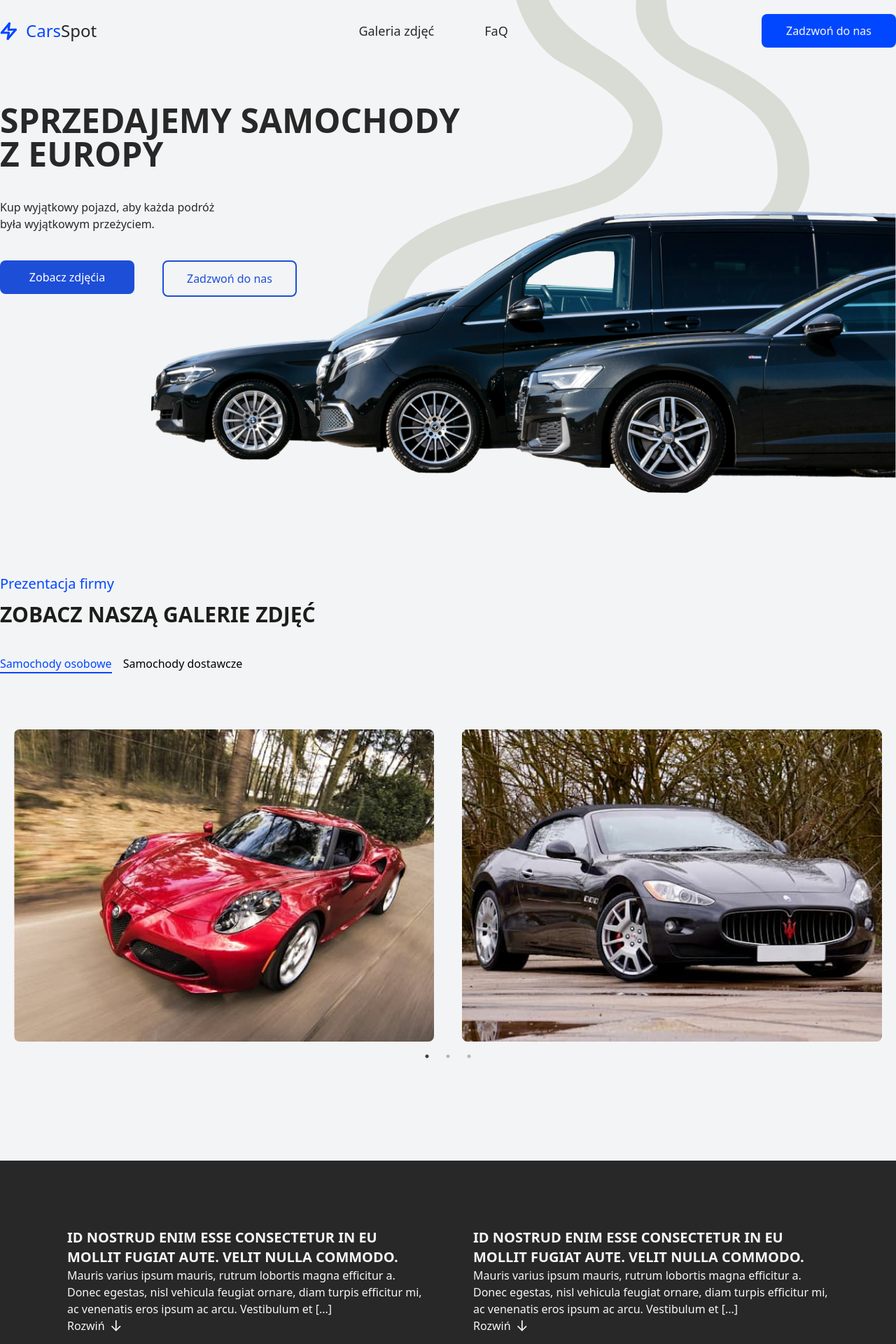
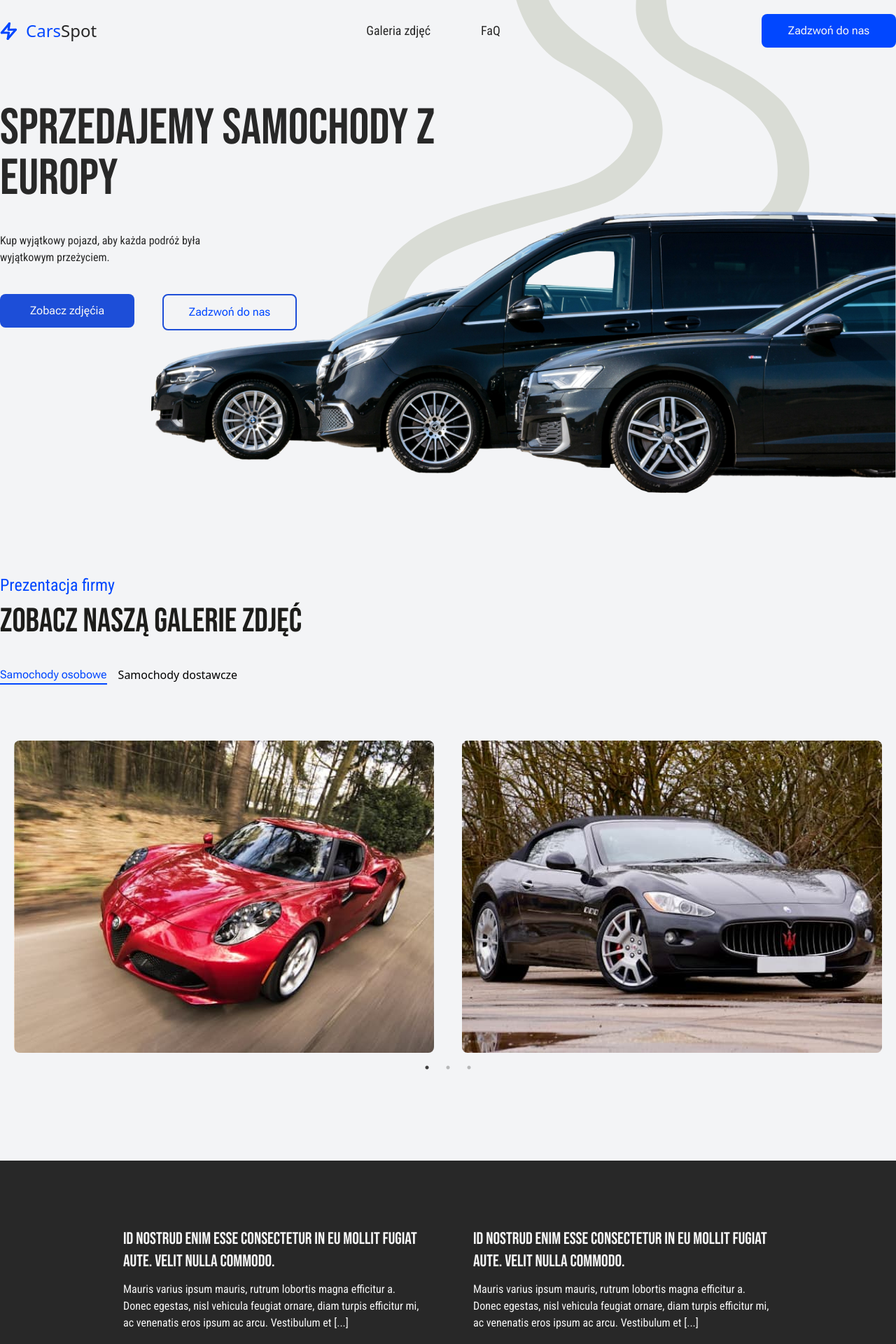
Before and after one commit to KarolinaIvanitska/Cars_Spot, a React (Vite) app: page / in a window 1280 px wide. Shown: the top 1920 px of the page at 70% size. Built offline with nearby package versions, Linux system fonts and the light colour scheme.

Commit message:
Add font-styles

```diff
--- a/index.html
+++ b/index.html
@@ -3,6 +3,12 @@
   <head>
     <meta charset="UTF-8" />
     <link rel="icon" type="image/png" href="./src/images/main-icon.png" />
+    <link rel="preconnect" href="https://fonts.googleapis.com" />
+    <link rel="preconnect" href="https://fonts.gstatic.com" crossorigin />
+    <link
+      href="https://fonts.googleapis.com/css2?family=Bebas+Neue&family=Roboto+Condensed:ital,wght@0,100..900;1,100..900&family=Roboto+Flex:opsz,wght@8..144,100..1000&display=swap"
+      rel="stylesheet"
+    />
     <meta name="viewport" content="width=device-width, initial-scale=1.0" />
     <title>CarsSpot</title>
   </head>
--- a/src/components/Footer/Footer.jsx
+++ b/src/components/Footer/Footer.jsx
@@ -1,7 +1,7 @@
 const Footer = () => {
   return (
-    <footer className="bg-text-color border-t-2 border-background-color">
-      <div className="flex justify-between p-10">
+    <footer className="bg-text-color  border-background-color border-t-2">
+      <div className="flex justify-between  pt-8 pb-8 pr-40 pl-40">
         <a href="/" className="text-background-color">
           Cars Spot
         </a>
--- a/src/components/Headers_presentation/Headers_presentation.jsx
+++ b/src/components/Headers_presentation/Headers_presentation.jsx
@@ -8,9 +8,11 @@ const Headers_presentation = () => {
     setSelectedCarType(type);
   };
   return (
-    <section className="h-[678px] mb-40">
-      <h1 className="text-xl text-logo-color mb-3">Prezentacja firmy</h1>
-      <h2 className="text-3xl font-bold uppercase text-start max-w-2xl text-text-color-2 mb-10">
+    <section id="gallery" className="h-[678px] mb-40">
+      <h1 className="text-2xl text-logo-color mb-3 font-roboto">
+        Prezentacja firmy
+      </h1>
+      <h2 className="text-5xl  uppercase text-start max-w-2xl text-text-color-2 mb-10 font-bebas">
         Zobacz naszą galerie zdjęć
       </h2>
       <div className="flex space-x-4 mb-6">
@@ -18,7 +20,7 @@ const Headers_presentation = () => {
           onClick={() => handleCarTypeChange("osobowe")}
           className={`cursor-pointer ${
             selectedCarType === "osobowe"
-              ? "text-logo-color border-b-2 border-logo-color"
+              ? "text-logo-color border-b-2 border-logo-color font-roboto_flex"
               : "text-color-2"
           } transition-colors duration-300`}
         >
@@ -28,7 +30,7 @@ const Headers_presentation = () => {
           onClick={() => handleCarTypeChange("dostawcze")}
           className={`cursor-pointer ${
             selectedCarType === "dostawcze"
-              ? "text-logo-color border-b-2 border-logo-color "
+              ? "text-logo-color border-b-2 border-logo-color font-roboto_flex"
               : "text-color-2"
           } transition-colors duration-300`}
         >
--- a/src/components/Hero/Hero.jsx
+++ b/src/components/Hero/Hero.jsx
@@ -19,20 +19,20 @@ const Hero = () => {
       </div>
       <Navigation />
       <div className="flex flex-col m-auto">
-        <h1 className="text-5xl  font-bold uppercase text-start  pt-20 pb-10 max-w-2xl text-text-color">
+        <h1 className="text-7xl  uppercase text-start  pt-20 pb-10 max-w-2xl text-text-color font-bebas">
           Sprzedajemy samochody z Europy
         </h1>
-        <p className="text-start max-w-xl pb-10 w-80 text-text-color">
+        <p className="text-start max-w-xl pb-10 w-80 text-text-color font-roboto">
           Kup wyjątkowy pojazd, aby każda podróż była wyjątkowym przeżyciem.
         </p>
         <ul className="flex gap-10">
           <li>
-            <button className="bg-blue-700 text-white p-3 rounded-lg w-48 transition duration-300 ease-in-out transform hover:bg-blue-800 hover:scale-105">
-              Zobacz zdjęćia
+            <button className="bg-blue-700 text-background-color font-roboto_flex p-3 rounded-lg w-48 transition duration-300 ease-in-out transform hover:bg-blue-800 hover:scale-105">
+              <a href="#gallery">Zobacz zdjęćia</a>
             </button>
           </li>
           <li>
-            <button className="bg-white-700 text-blue-700 p-3 rounded-lg w-48  border-blue-700 border-2 transition duration-300 ease-in-out transform hover:bg-background-color hover:text-logo-color hover:border-blue-700 hover:scale-105">
+            <button className="bg-white-700 text-logo-color  font-roboto_flex p-3 rounded-lg w-48  border-blue-700 border-2 transition duration-300 ease-in-out transform hover:bg-background-color hover:text-logo-color hover:border-blue-700 hover:scale-105">
               <a href="tel:+48 123 456 789">Zadzwoń do nas</a>
             </button>
           </li>
--- a/src/components/Navigation/Navigation.jsx
+++ b/src/components/Navigation/Navigation.jsx
@@ -2,7 +2,7 @@ import { Icon } from "../../icons/Icon";
 
 const Navigation = () => {
   return (
-    <header className="sticky top-0 z-[20] ">
+    <header className="top-0">
       <nav>
         <div className="container mx-auto flex justify-between items-center p-y-20">
           <div className="flex items-center align-middle">
@@ -19,7 +19,7 @@ const Navigation = () => {
             <li>
               <a
                 href="#gallery"
-                className="text-lg mx-4 hover:text-logo-color text-text-color transition duration-300 ease-in-out transform"
+                className="text-lg mx-4 hover:text-logo-color text-text-color transition duration-300 ease-in-out transform font-roboto"
               >
                 Galeria zdjęć
               </a>
@@ -27,7 +27,7 @@ const Navigation = () => {
             <li>
               <a
                 href="#faQ"
-                className="text-lg mx-4 hover:text-logo-color text-text-color transition duration-300 ease-in-out transform"
+                className="text-lg mx-4 hover:text-logo-color text-text-color transition duration-300 ease-in-out transform font-roboto"
               >
                 FaQ
               </a>
@@ -35,7 +35,7 @@ const Navigation = () => {
           </ul>
           <button
             type="button"
-            className="bg-logo-color text-background-color p-3 rounded-lg w-48 transition duration-300 ease-in-out transform hover:bg-blue-800 hover:scale-105"
+            className="bg-logo-color text-background-color font-weight-600 font-roboto_flex p-3 rounded-lg w-48 transition duration-300 ease-in-out transform hover:bg-blue-800 hover:scale-105"
           >
             <a href="tel:+48 123 456 789">Zadzwoń do nas</a>
           </button>
--- a/src/components/SEO/SEO.jsx
+++ b/src/components/SEO/SEO.jsx
@@ -9,15 +9,15 @@ const SEO = () => {
   const toggleText2 = () => setIsTextVisible2(!isTextVisible2);
 
   return (
-    <section className="bg-text-color p-20 ">
+    <section className="bg-text-color pt-20 pb-20 pr-40 pl-40">
       <div>
         <ul className="flex gap-10">
           <li className="flex-1 min-h-[200px]  p-4 relative">
-            <h2 className="text-xl font-bold uppercase mw-2md text-background-color">
+            <h2 className="text-2xl  uppercase mw-2md text-background-color font-bebas mb-3 font-normal">
               Id nostrud enim esse consectetur in eu mollit fugiat aute. Velit
               nulla commodo.
             </h2>
-            <p className="text-background-color">
+            <p className="text-background-color font-roboto font-normal">
               Mauris varius ipsum mauris, rutrum lobortis magna efficitur a.
               Donec egestas, nisl vehicula feugiat ornare, diam turpis efficitur
               mi, ac venenatis eros ipsum ac arcu. Vestibulum et [...]
@@ -31,7 +31,7 @@ const SEO = () => {
             </p>
             <button
               onClick={toggleText1}
-              className="text-background-color flex gap-2 items-center cursor-pointer hover:text-logo-color"
+              className="text-background-color flex gap-2 items-center cursor-pointer hover:text-logo-color pt-4"
             >
               {isTextVisible1 ? "Zwiń" : "Rozwiń"}
               <Icon
@@ -42,11 +42,11 @@ const SEO = () => {
             </button>
           </li>
           <li className="flex-1 min-h-[200px]  p-4 relative">
-            <h2 className="text-xl font-bold uppercase mw-2md text-background-color">
+            <h2 className="text-2xl uppercase mw-2md text-background-color font-bebas mb-3 font-normal">
               Id nostrud enim esse consectetur in eu mollit fugiat aute. Velit
               nulla commodo.
             </h2>
-            <p className="text-background-color">
+            <p className="text-background-color font-roboto font-normal">
               Mauris varius ipsum mauris, rutrum lobortis magna efficitur a.
               Donec egestas, nisl vehicula feugiat ornare, diam turpis efficitur
               mi, ac venenatis eros ipsum ac arcu. Vestibulum et [...]
@@ -60,7 +60,7 @@ const SEO = () => {
             </p>
             <button
               onClick={toggleText2}
-              className="text-background-color flex gap-2 items-center cursor-pointer hover:text-logo-color"
+              className="text-background-color flex gap-2 items-center cursor-pointer hover:text-logo-color pt-4"
             >
               {isTextVisible2 ? "Zwiń" : "Rozwiń"}
               <Icon id={isTextVisible2 ? "arrow-up" : "arrow-down"} size={16} />
--- a/tailwind.config.js
+++ b/tailwind.config.js
@@ -10,6 +10,11 @@ export default {
         "text-color-2": " rgba(29, 29, 27, 1)",
         "vector-color": "rgba(217, 220, 213, 1)",
       },
+      fontFamily: {
+        bebas: ["Bebas Neue", "sans-serif"],
+        roboto: ["Roboto Condensed", "sans-serif"],
+        roboto_flex: ["Roboto Flex", "sans-serif"],
+      },
     },
   },
   plugins: [],
```
